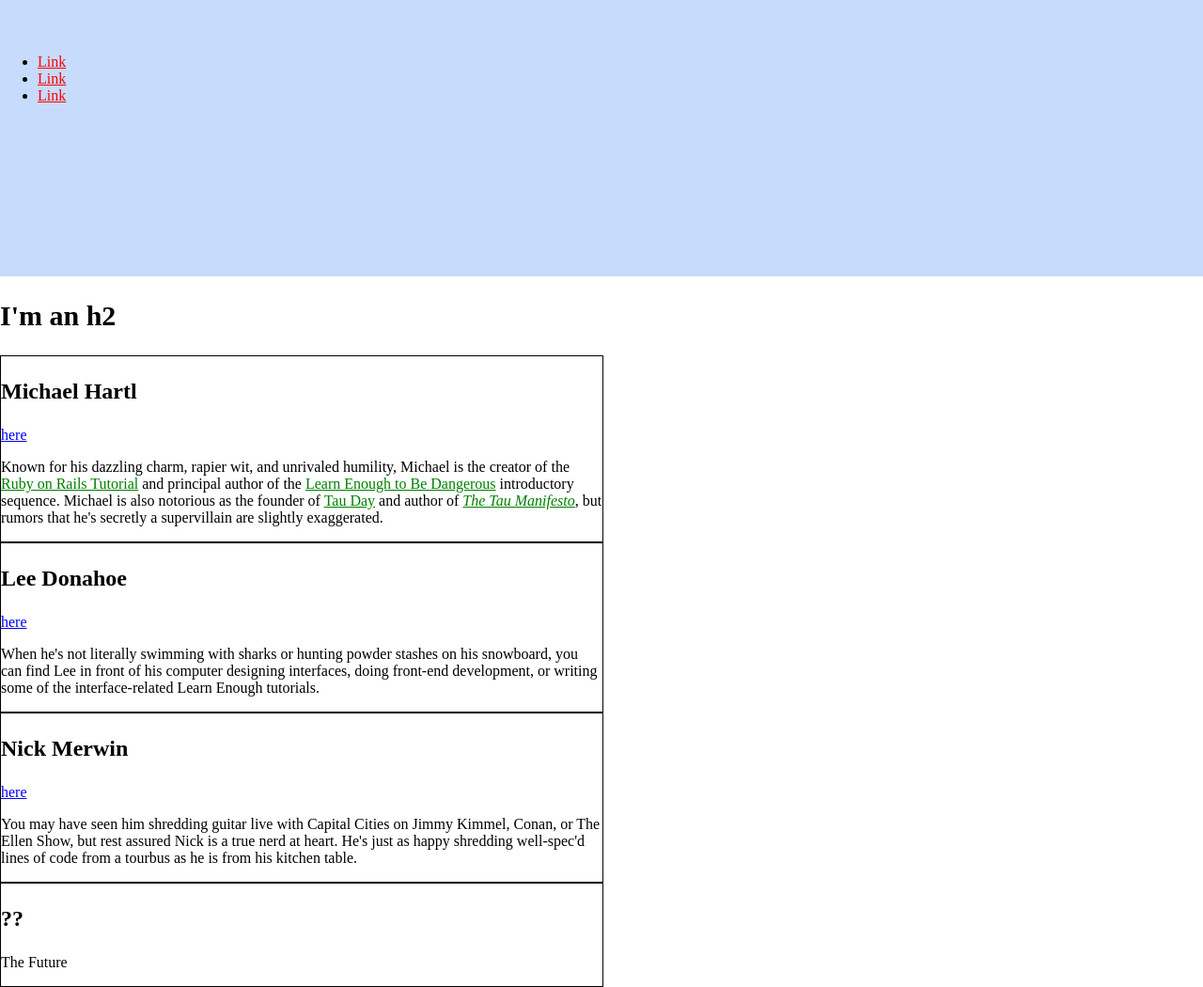
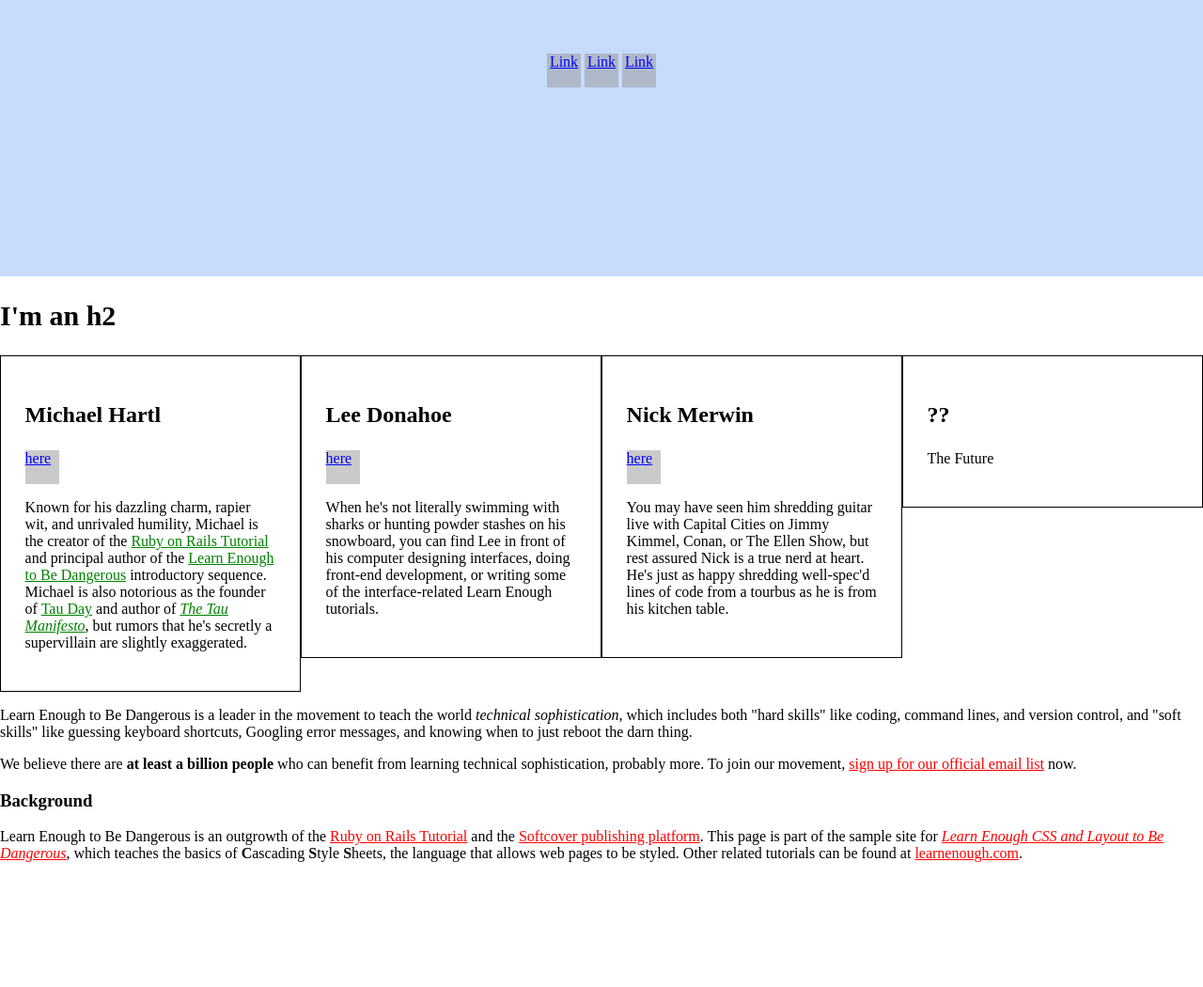
Before and after one commit to SHasgeir/SHasgeir.github.io, a plain HTML site: page index.html in a window 1280 px wide. Shown: the part 106-1156 px from the top of the page at 94% size. After the commit the page ends 1039 px from the top, so only its background shows below. Drawn offline with Linux system fonts and the light colour scheme.

Commit message:
4.5 Complete; added floats and unstyled lists

```diff
--- a/index.html
+++ b/index.html
@@ -11,7 +11,7 @@
 
     h1 {
       font-size: 7vw;
-      margin-top: 0px;
+      margin-top: 0;
     }
 
     h2 {
@@ -33,14 +33,31 @@
 
     /* SOCIAL STYLES */
     .social-link {
+      background: rgba(150, 150, 150, 0.5);
       color: blue;
+      display: inline-block;
+      height: 36px;
+      width: 36px;
+    }
+
+    .social-list {
+      list-style: none;
+      padding: 0;
+      text-align: center;
+    }
+
+    .social-list > li {
+      display: inline-block;
     }
 
     /* BIO STYLES */
     .bio-box {
       border: 1px solid black;
-      width: 50%;
+      float: left;
+      padding: 2%;
+      width: 25%;
       font-size: 1rem;
+      box-sizing: border-box;
     }
 
     .bio-box h3 {
@@ -58,6 +75,17 @@
 
     .bio-wrapper {
       font-size: 24px;
+      overflow: hidden;
+    }
+
+    .bio-wrapper:after {
+      visibility: hidden;
+      display: block;
+      font-size: 0;
+      content: " ";
+      clear: both;
+      height: 0;
+
     }
 
     </style>
@@ -68,20 +96,21 @@
   <div class="full-hero hero-home">
     <h1>I'm an h1</h1>
 
-    <ul>
+    <ul class="social-list">
       <li>
-        <a href="https://example.com/">Link</a>
+        <a href="https://example.com/" class="social-link">Link</a>
       </li> <li>
-        <a href="https://example.com/">Link</a>
+        <a href="https://example.com/" class="social-link">Link</a>
       </li>
       <li>
-        <a href="https://example.com/">Link</a>
+        <a href="https://example.com/" class="social-link">Link</a>
       </li>
     </ul>
   </div>
 
     <div class="bio-wrapper">
       <h2>I'm an h2</h2>
+
       <div class="bio-box">
         <h3>Michael Hartl</h3>
         <a href="https://twitter.com/mhartl" class="social-link">here</a>
@@ -121,6 +150,21 @@
         <p>
         The Future </p>
       </div>
-  </div>
+    </div>
+
+<p>
+Learn Enough to Be Dangerous is a leader in the movement to teach the world <em>technical sophistication</em>, which includes both "hard skills" like coding, command lines, and version control, and "soft
+skills" like guessing keyboard shortcuts, Googling error messages, and knowing when to just reboot the darn thing.
+</p> <p>
+We believe there are <strong>at least a billion people</strong> who can benefit from learning technical sophistication, probably more. To join our movement,
+<a href="https://learnenough.com/#email_list">sign up for our official email list</a> now.
+</p> <h3>Background</h3> <p>
+Learn Enough to Be Dangerous is an outgrowth of the
+<a href="https://www.railstutorial.org/">Ruby on Rails Tutorial</a> and the <a href="https://www.softcover.io/">Softcover publishing platform</a>.
+This page is part of the sample site for
+<a href="https://learnenough.com/css-tutorial"><em>Learn Enough CSS and Layout to Be Dangerous</em></a>, which teaches the basics of <strong>C</strong>ascading <strong>S</strong>tyle
+<strong>S</strong>heets, the language that allows web pages to be styled. Other related tutorials can be found at
+<a href="https://learnenough.com/">learnenough.com</a>.
+</p>
 </body>
 </html>
```
